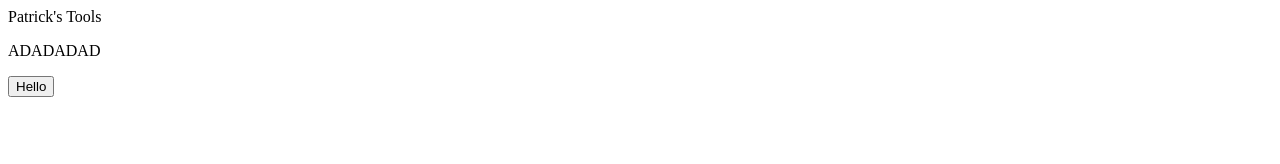
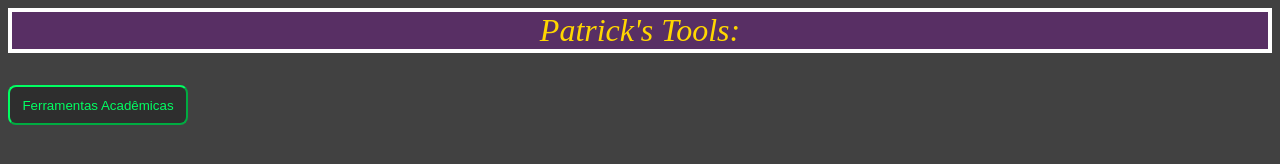
Before and after one commit to PatrickEO/PatrickEO.github.io, a plain HTML site: page index.html in a window 1280 px wide. Drawn offline with Linux system fonts and the light colour scheme.

Commit message:
modified:   index.html

```diff
--- a/index.html
+++ b/index.html
@@ -1,3 +1,36 @@
-<head>Patrick's Tools</head>
-<p >ADADADAD</p>
-<button>Hello</button>
+<style>
+  .fbutton {
+    background-color: rgb(46, 46, 46);
+    border-color: white;
+    color: rgb(0, 255, 98);
+    border-top-color: rgb(0, 255, 98);
+    border-right-color: rgb(0, 255, 98);
+    border-bottom-color: rgb(0, 255, 98);
+    border-left-color: rgb(0, 255, 98);
+    width: 180px;
+    height: 40px;
+    border-width: 2px;
+    border-radius: 8px;
+    text-align: center;
+    align-items: center;
+  }
+  ._Title {
+    background-color: rgb(88, 47, 100);
+    color: gold;
+    border: solid;
+    border-width: 4px;
+    border-color: white;
+    font-size: xx-large;
+    font-style: oblique;
+    text-align: center;
+  }
+</style>
+<title>Main Page</title>
+
+<head>
+  <p class="_Title">Patrick's Tools:</p>
+</head>
+
+<body style="background-color: rgb(65, 65, 65);">
+  <button class="fbutton">Ferramentas Acadêmicas</button>
+</body>
```
